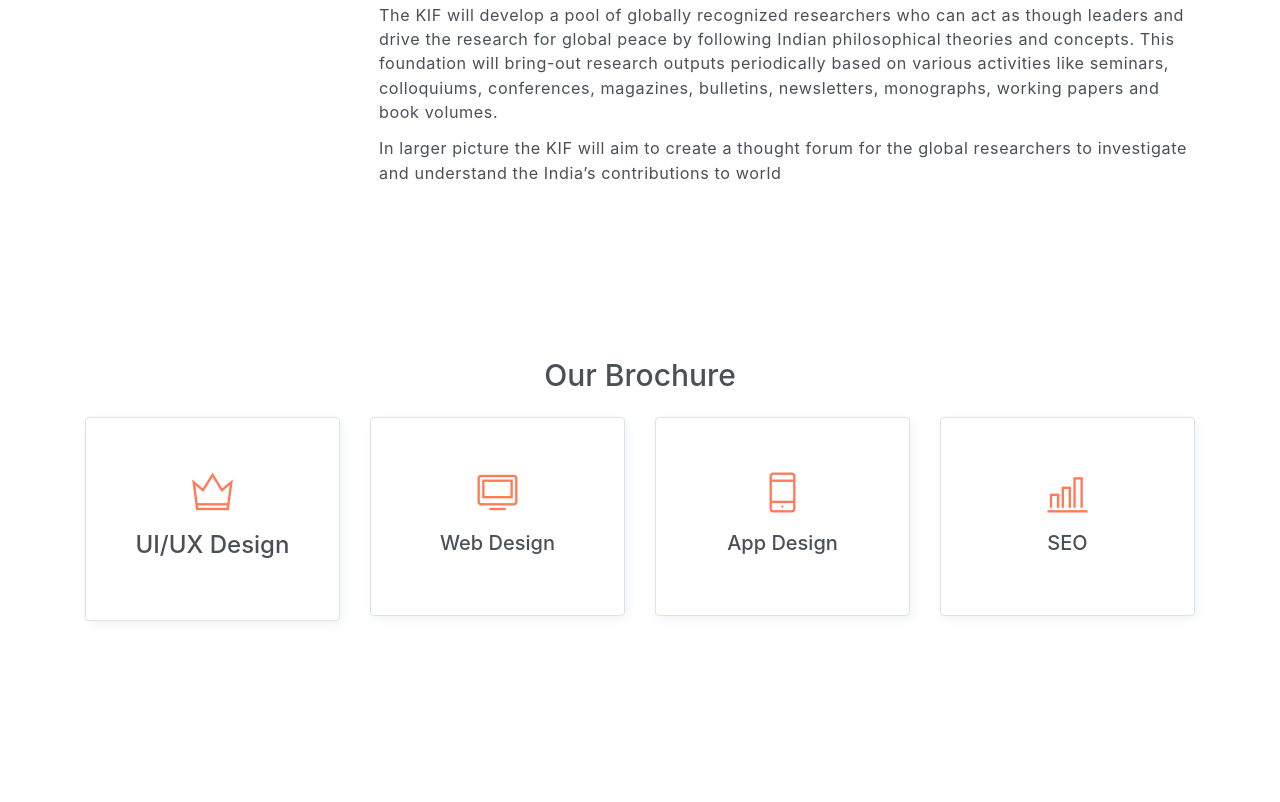
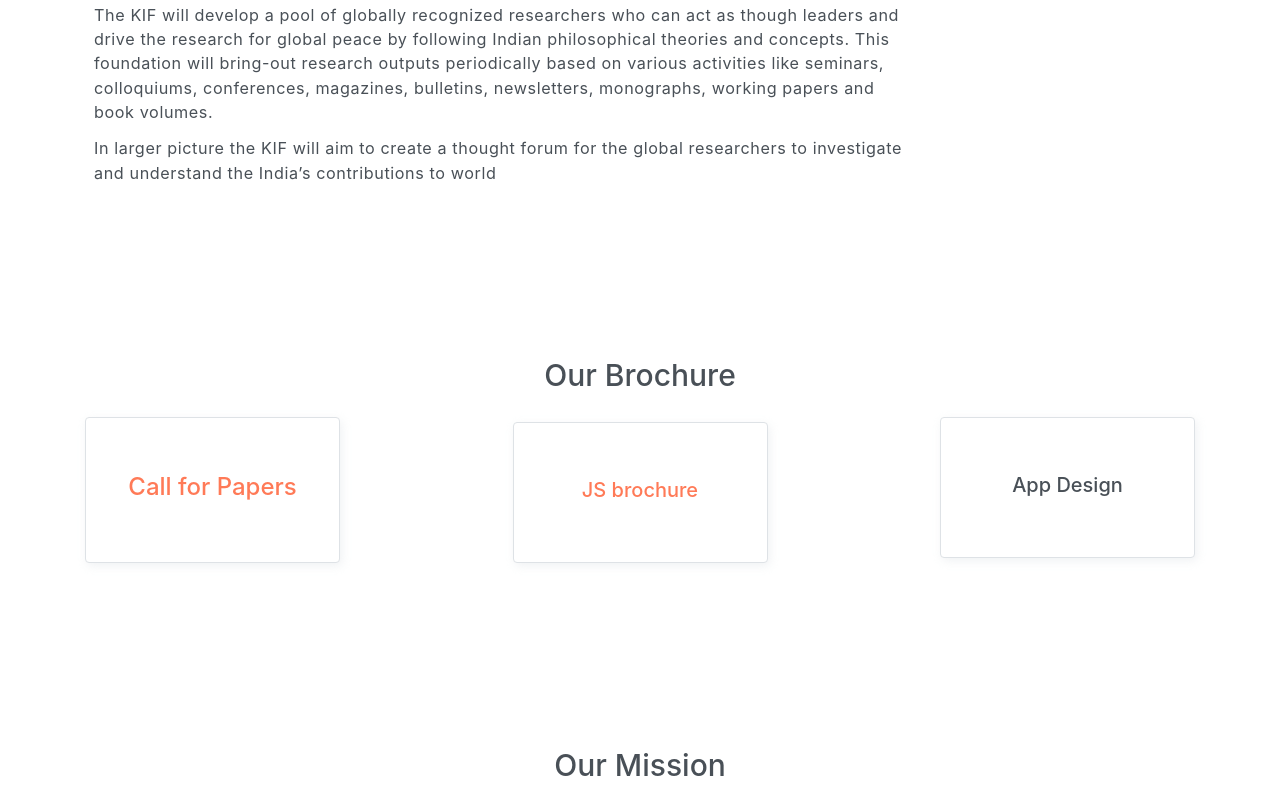
Before and after one commit to rinkitadhana/Vineet-s-project, a plain HTML site: page index.html in a window 1280 px wide. Shown: the part 1221-2023 px from the top of the page. Drawn offline with Linux system fonts and the light colour scheme.

Commit message:
third_commit

```diff
--- a/index.html
+++ b/index.html
@@ -101,9 +101,7 @@
     <section id="about" class="section mt-3">
         <div class="container mt-5">
             <div class="row text-center text-md-left">
-                <div class="col-md-3">
-                    <img src="assets/imgs/avatar.jpg" alt="" class="img-thumbnail mb-4">
-                </div>
+
                 <div class="pl-md-4 col-md-9">
                     <h6 class="title">ABOUT US</h6>
                     <p class="subtitle">Kautilya International Foundation </p>
@@ -150,77 +148,37 @@
             <div class="row">
                 <div class="col-sm-6 col-md-3 mb-4">
                     <div class="custom-card card border">
-                        <div class="card-body">
-                            <i class="icon ti-crown"></i>
-                            <h4>UI/UX Design</h4>
-                        </div>
+                        <a target="_blank" href="/assets/pdf/Call for papers- India.pdf">
+                            <div class="card-body">
+
+                                <h4>Call for Papers</h4>
+                            </div>
+                        </a>
+                    </div>
+                </div>
+                <div class="col-sm-6 col-md-3 mb-4" style="margin: auto;">
+                    <div class="custom-card card border">
+                        <a target="_blank" href="/assets/pdf/JS brochure.pdf">
+                            <div class="card-body">
+
+                                <h5>JS brochure</h5>
+                            </div>
+                        </a>
                     </div>
                 </div>
                 <div class="col-sm-6 col-md-3 mb-4">
                     <div class="custom-card card border">
                         <div class="card-body">
-                            <i class="icon ti-desktop"></i>
-                            <h5>Web Design</h5>
-                        </div>
-                    </div>
-                </div>
-                <div class="col-sm-6 col-md-3 mb-4">
-                    <div class="custom-card card border">
-                        <div class="card-body">
-                            <i class="icon ti-mobile"></i>
+
                             <h5>App Design</h5>
                         </div>
                     </div>
                 </div>
-                <div class="col-sm-6 col-md-3 mb-4">
-                    <div class="custom-card card border">
-                        <div class="card-body">
-                            <i class="icon ti-bar-chart"></i>
-                            <h5>SEO</h5>
-                        </div>
-                    </div>
-                </div>
+
             </div>
         </div>
     </section>
     <!-- End of BROCHURE -->
-
-    <!-- Skills section -->
-    <!-- <section class="section">
-        <div class="container text-center">
-            <h6 class="subtitle">Skills</h6>
-            <h6 class="section-title mb-4">Why Choose me</h6>
-            <p class="mb-5 pb-4">Lorem ipsum dolor sit amet, consectetur adipisicing elit. In alias dignissimos. <br> rerum commodi corrupti, temporibus non quam.</p>
-
-            <div class="row text-left">
-                <div class="col-sm-6">
-                    <h6 class="mb-3">Photoshop</h6>
-                    <div class="progress">
-                        <div class="progress-bar bg-primary" role="progressbar" style="width: 89%;" aria-valuenow="25" aria-valuemin="0" aria-valuemax="100"><span>89%</span></div>
-                    </div>
-                </div>
-                <div class="col-sm-6">
-                    <h6 class="mb-3">Web Design</h6>
-                    <div class="progress">
-                        <div class="progress-bar bg-primary" role="progressbar" style="width: 83%;" aria-valuenow="25" aria-valuemin="0" aria-valuemax="100"><span>83%</span></div>
-                    </div>
-                </div>
-                <div class="col-sm-6">
-                    <h6 class="mb-3">App Design</h6>
-                    <div class="progress">
-                        <div class="progress-bar bg-primary" role="progressbar" style="width: 95%;" aria-valuenow="25" aria-valuemin="0" aria-valuemax="100"><span>95%</span></div>
-                    </div>
-                </div>
-                <div class="col-sm-6">
-                    <h6 class="mb-3">SEO</h6>
-                    <div class="progress">
-                        <div class="progress-bar bg-primary" role="progressbar" style="width: 90%;" aria-valuenow="25" aria-valuemin="0" aria-valuemax="100"><span>90%</span></div>
-                    </div>
-                </div>
-            </div>
-        </div>
-    </section> -->
-    <!-- End of Skills sections -->
 
     <!-- Our Mission section -->
     <section id="portfolio" class="section">
```
Also changed, not shown: 2 other files.
